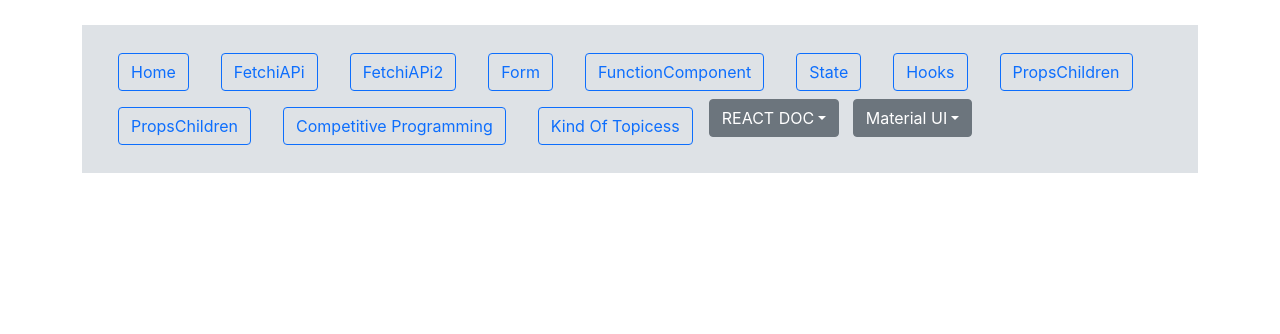
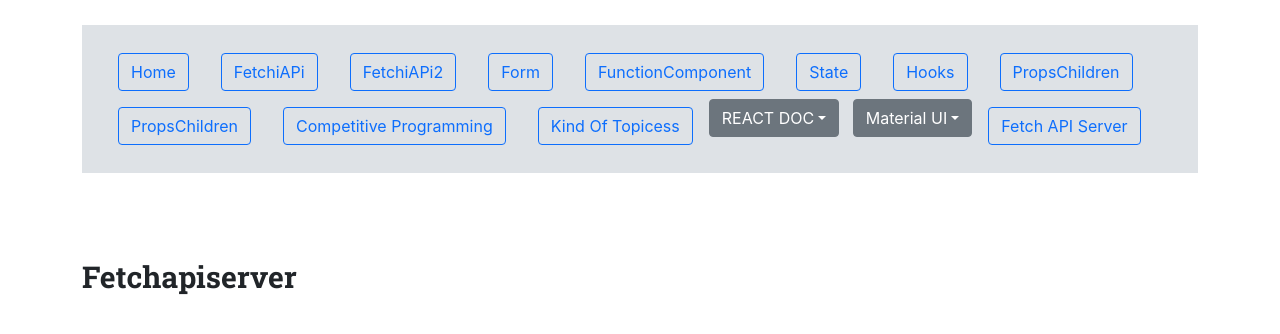
Before and after one commit to balaji1610/basic_react_new, a React (Create React App) app: page /Fetchapiserver in a window 1280 px wide. Shown: the top 334 px of the page. Built offline with nearby package versions, Linux system fonts and the light colour scheme.

Commit message:
Setup_fetchapi_files

```diff
--- a/src/App.js
+++ b/src/App.js
@@ -33,6 +33,10 @@ import ManagingState from "./Reactdoc/Pages/ManagingState";
 //Material Ui
 import Layout from "./MaterialUI/Pages/Layout";
 import Inputs from "./MaterialUI/Pages/Inputs";
+
+//Fetchapiserver
+
+import Fetchapiserver from './FetchiAPI/Fetchapiserver'
 function App() {
   return (
     <div class="container bodyC">
@@ -66,6 +70,8 @@ function App() {
           {/* MaterialUI */}
           <Route path="/Layout" element={<Layout />} />
           <Route path="/Inputs" element={<Inputs />} />
+       {/* Fetchapiserver */}
+          <Route path="/Fetchapiserver" element={<Fetchapiserver />} />
         </Routes>
       </div>
     </div>
--- a/src/Components/Nav.jsx
+++ b/src/Components/Nav.jsx
@@ -167,6 +167,14 @@ function Nav() {
             </li>
           </ul>
         </div>
+        <a class="nav-link ">
+          <Link to="/Fetchapiserver">
+            {" "}
+            <button type="button" class="btn btn-outline-primary">
+              Fetch API Server
+            </button>
+          </Link>
+        </a>
       </nav>
     </div>
   );
--- /dev/null
+++ b/src/FetchiAPI/Fetchapiserver.jsx
@@ -0,0 +1,7 @@
+export default function Fetchapiserver() {
+  return (
+    <div>
+      <h1>Fetchapiserver</h1>
+    </div>
+  );
+}
```
